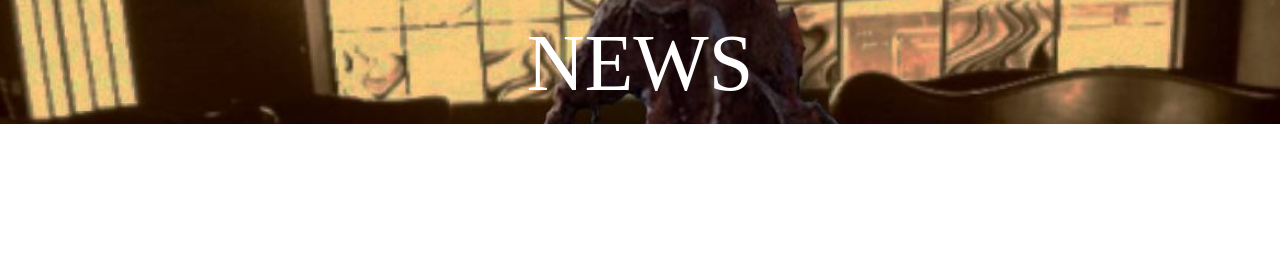
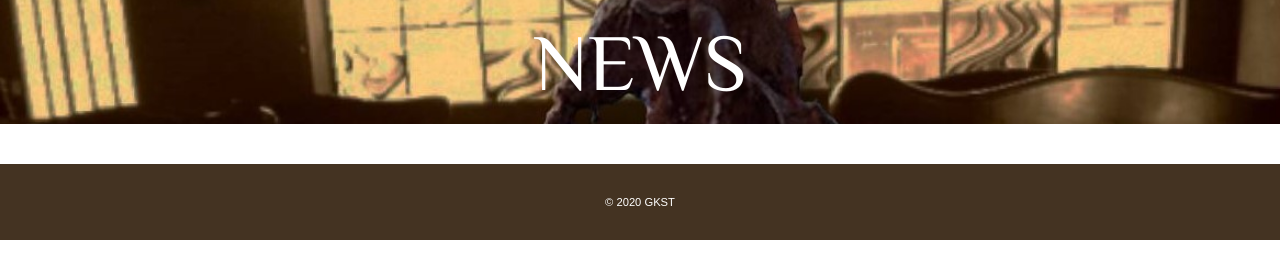
Before and after one commit to pam-jgn/two_camura, a plain HTML site: page two_camura/news.html in a window 1280 px wide. Shown: the part 146-424 px from the top of the page. Drawn offline with Linux system fonts and the light colour scheme; some packages are replaced by stand-ins of ours.

Commit message:
フッター部分作成

```diff
--- a/two_camura/Style.css
+++ b/two_camura/Style.css
@@ -112,3 +112,14 @@ img {
 #news .page-title{
     text-align:center;
 }
+
+footer{
+    background: #432;
+    text-align: center;
+    padding: 26px 0;
+}
+
+footer p{
+    color: #fff;
+    font-size: 0.875rem;
+}
--- a/two_camura/news.html
+++ b/two_camura/news.html
@@ -6,7 +6,7 @@
     <title>怪しいCafé - news</title>
     <meta name="description" content="怪しさを怪しさで包んで提供するカフェ">
     <link rel="stylesheet" href="https://unpkg.com/ress/dist/ress.min.css">
-    <link href="https://fonts.googleapis.com/css?family=M+PLUS+1p|Noto+Serif+JP&display=swap" rel="stylesheet">
+    <link href="https://fonts.googleapis.com/css?family=Philosopher" rel="stylesheet">
     <link href="Style.css" rel="stylesheet">
     <link rel="icon" type="image/png" href="images/favicon.png" />
 </head>
@@ -26,5 +26,10 @@
             <h2 class="page-title">News</h2>
         </div>
     </div>
+    <footer>
+        <div class="wrapper">
+            <p><small>&copy; 2020 GKST</small></p>
+        </div>
+    </footer>
 </body>
 </html>
```
